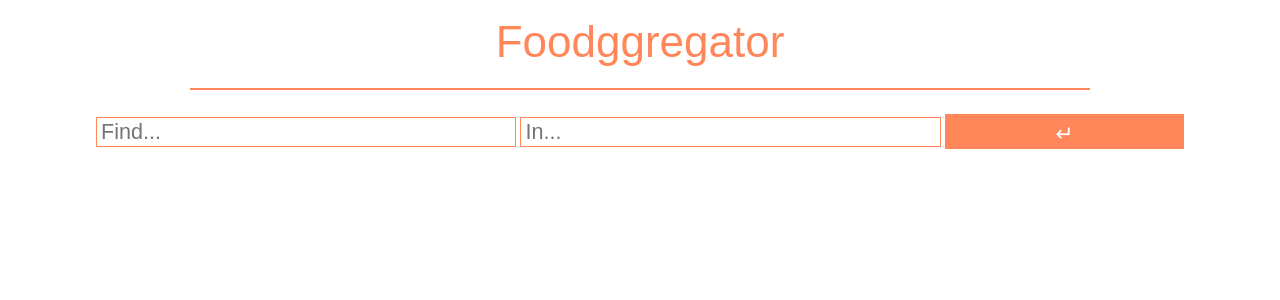
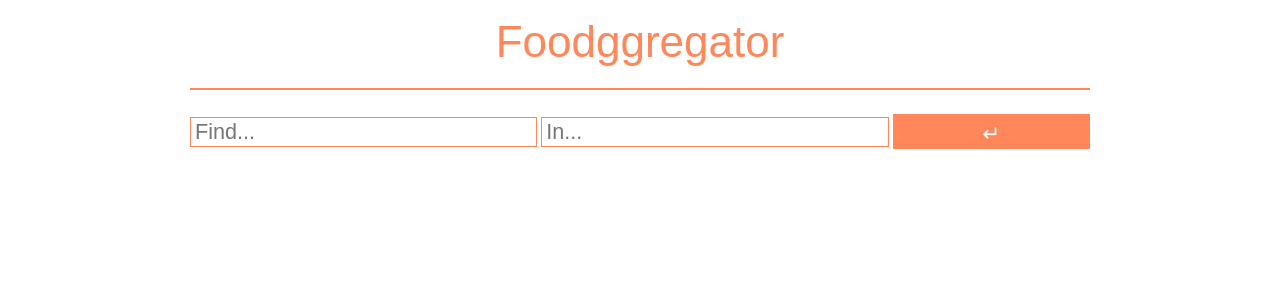
Before and after one commit to samscha/Foodggregator, a React (Create React App) app in the folder foodggregator/: page / in a window 1280 px wide. Shown: the top 300 px of the page. Built offline with nearby package versions, Linux system fonts and the light colour scheme.

Commit message:
Cleaned up code

```diff
--- a/foodggregator/src/components/results/Results.js
+++ b/foodggregator/src/components/results/Results.js
@@ -11,6 +11,11 @@ class Results extends Component {
     search: {},
     results: [],
   };
+
+  componentWillMount() {
+    // if (!this.props.search.query || !this.props.search.location)
+    //   this.props.history.push('/');
+  }
 
   componentDidMount() {
     this.setState({ search: this.props.search, results: this.props.results });
--- a/foodggregator/src/reducers/index.js
+++ b/foodggregator/src/reducers/index.js
@@ -23,7 +23,6 @@ const rootReducer = (state = initialState, action) => {
       };
 
     case actionType.FETCH_RESULTS_SUCCESS:
-      // console.log(action.payload);
       return {
         ...state,
         results: action.payload,
--- a/foodggregator/src/styles/css/index.css
+++ b/foodggregator/src/styles/css/index.css
@@ -195,7 +195,8 @@ body {
 }
 @media (min-width: 1100px) {
   .Search .SearchIsNotFetchingResults {
-    width: 85%;
+    width: 75%;
+    max-width: 900px;
     margin: 0 auto;
     flex-direction: row;
   }
@@ -262,6 +263,7 @@ body {
 }
 .Results {
   width: 95%;
+  max-width: 900px;
   margin: 0 auto;
 }
 .Results .ResultsSearch {
@@ -301,3 +303,6 @@ body {
   font-size: 1.05rem;
   display: inline;
 }
+.Result .ResultSources {
+  font-size: 1.6rem;
+}
```
